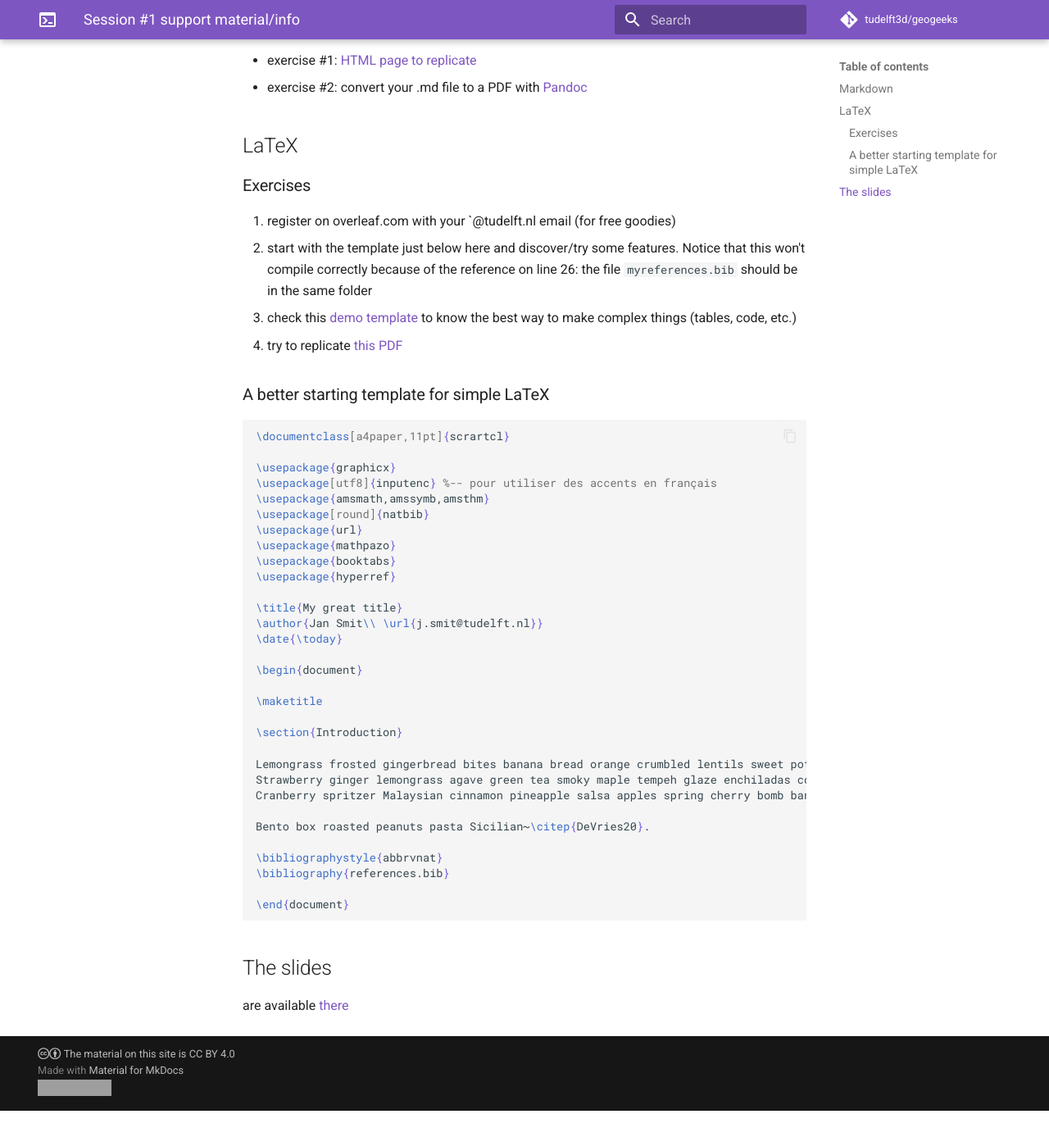
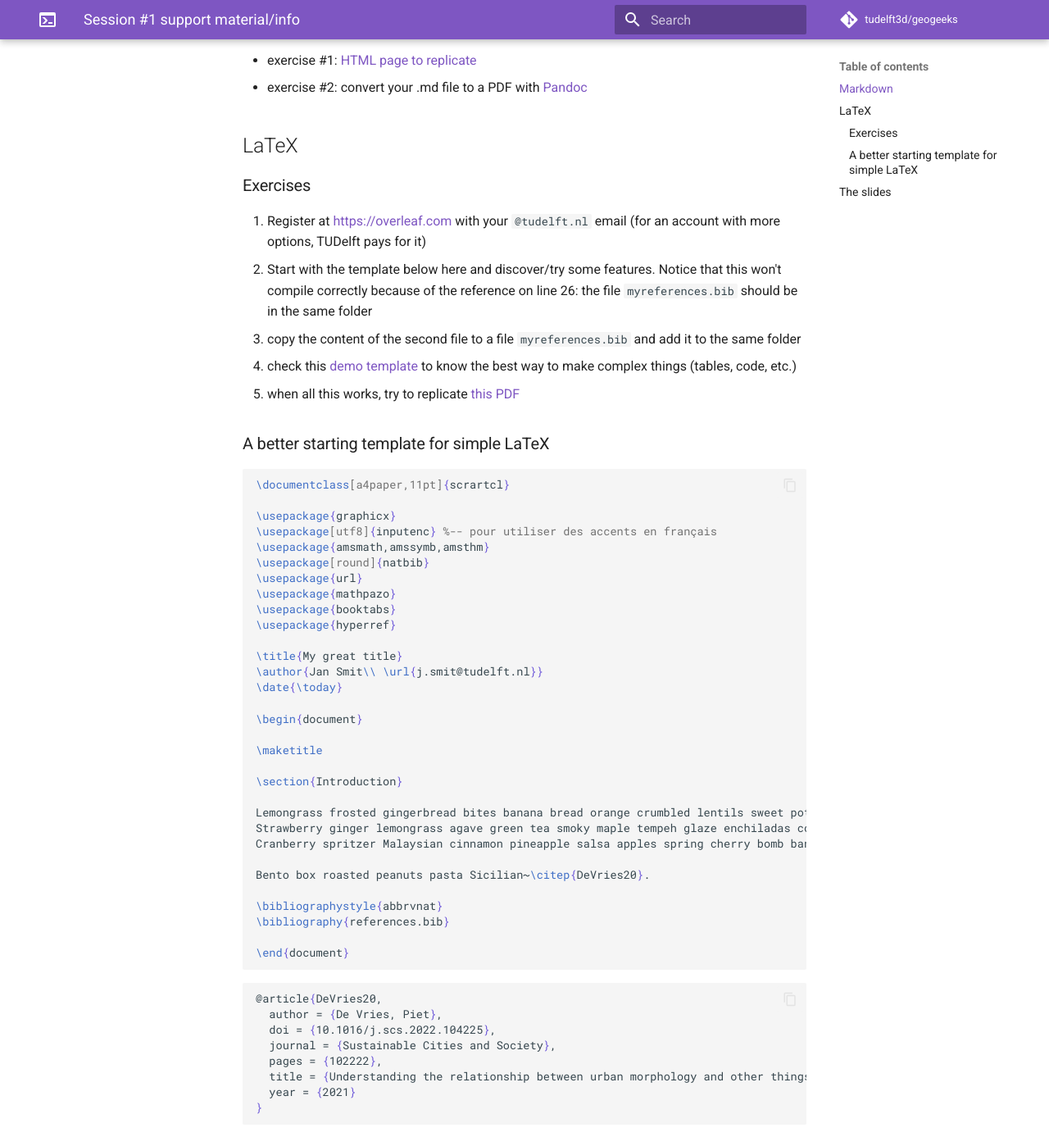
Before and after one commit to tudelft3d/geogeeks, an MkDocs documentation site: the page built from docs/1314Nov/session1/index.md, in a window 1280 px wide and 1400 px high, scrolled down 218 px. Shown: the whole window at 82% size. Built offline with MkDocs 1.6.1 and Material for MkDocs 9.7.7, drawn with Linux system fonts in a browser that asks for light colours; comment, search, counter and statistics services are not loaded; before the commit the page ends 1573 px from its top, so only the background shows below that; some of the changed text lies outside the part shown; grey boxes are pictures that could not be loaded.

Commit message:
Improve the session1 page

````diff
--- a/docs/1314Nov/session1/index.md
+++ b/docs/1314Nov/session1/index.md
@@ -12,10 +12,11 @@
 
 ### Exercises
 
-  1. register on overleaf.com with your `@tudelft.nl email (for free goodies)
-  1. start with the template just below here and discover/try some features. Notice that this won't compile correctly because of the reference on line 26: the file `myreferences.bib` should be in the same folder
+  1. Register at <https://overleaf.com> with your `@tudelft.nl` email (for an account with more options, TUDelft pays for it)
+  1. Start with the template below here and discover/try some features. Notice that this won't compile correctly because of the reference on line 26: the file `myreferences.bib` should be in the same folder
+  1. copy the content of the second file to a file `myreferences.bib` and add it to the same folder
   1. check this [demo template](https://github.com/tudelft3d/latex-getting-started/tree/main/template) to know the best way to make complex things (tables, code, etc.)
-  1. try to replicate [this PDF](latex_result.pdf)
+  1. when all this works, try to replicate [this PDF](latex_result.pdf)
 
 
 ### A better starting template for simple LaTeX
@@ -54,6 +55,18 @@
 \end{document}
 ```
 
+```tex
+@article{DeVries20,
+  author = {De Vries, Piet},
+  doi = {10.1016/j.scs.2022.104225},
+  journal = {Sustainable Cities and Society},
+  pages = {102222},
+  title = {Understanding the relationship between urban morphology and other things},
+  year = {2021}
+}
+```
+
+
 ## The slides
 
-are available [there](https//hugo.com)
+Today's slides are available [there](https//hugo.com).
````
